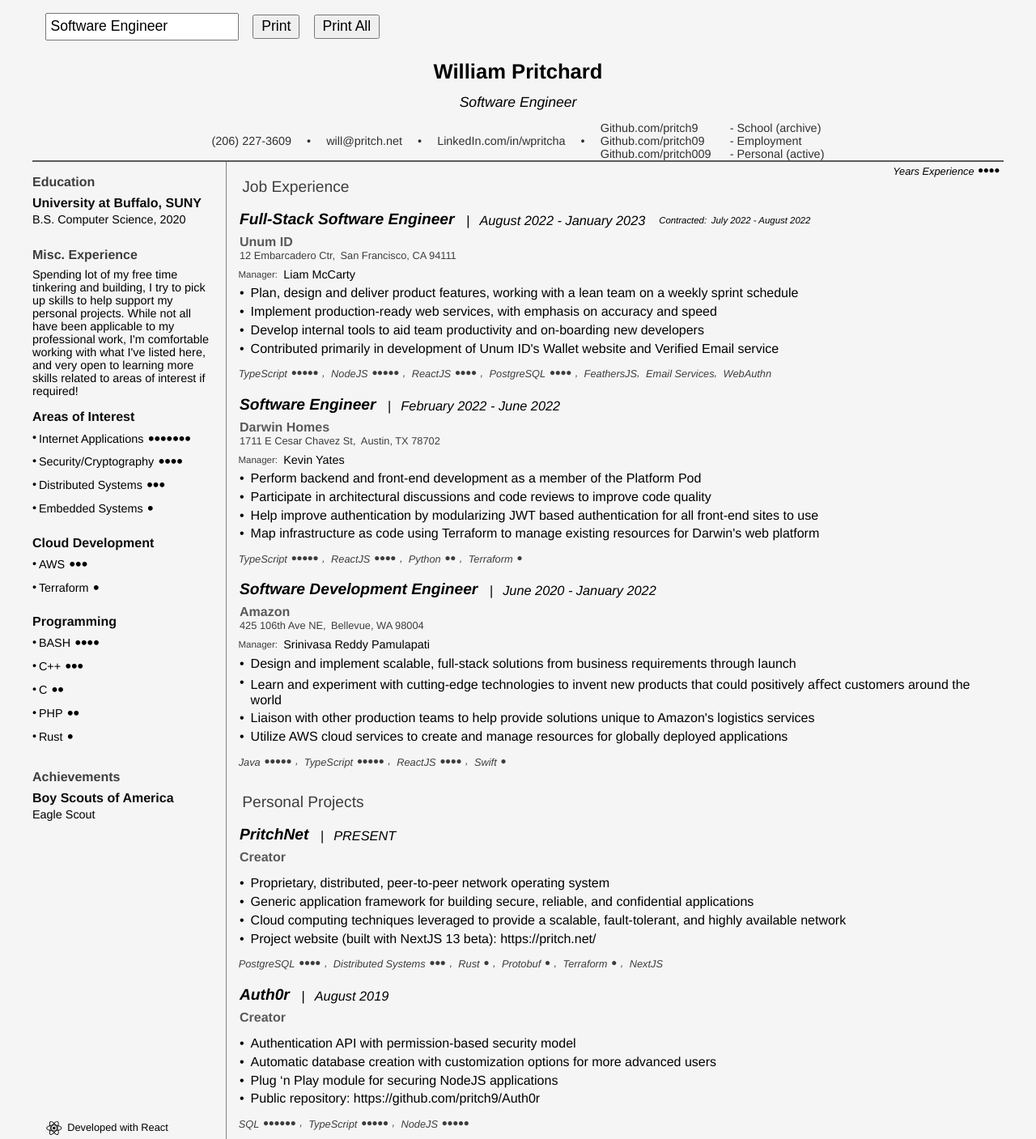
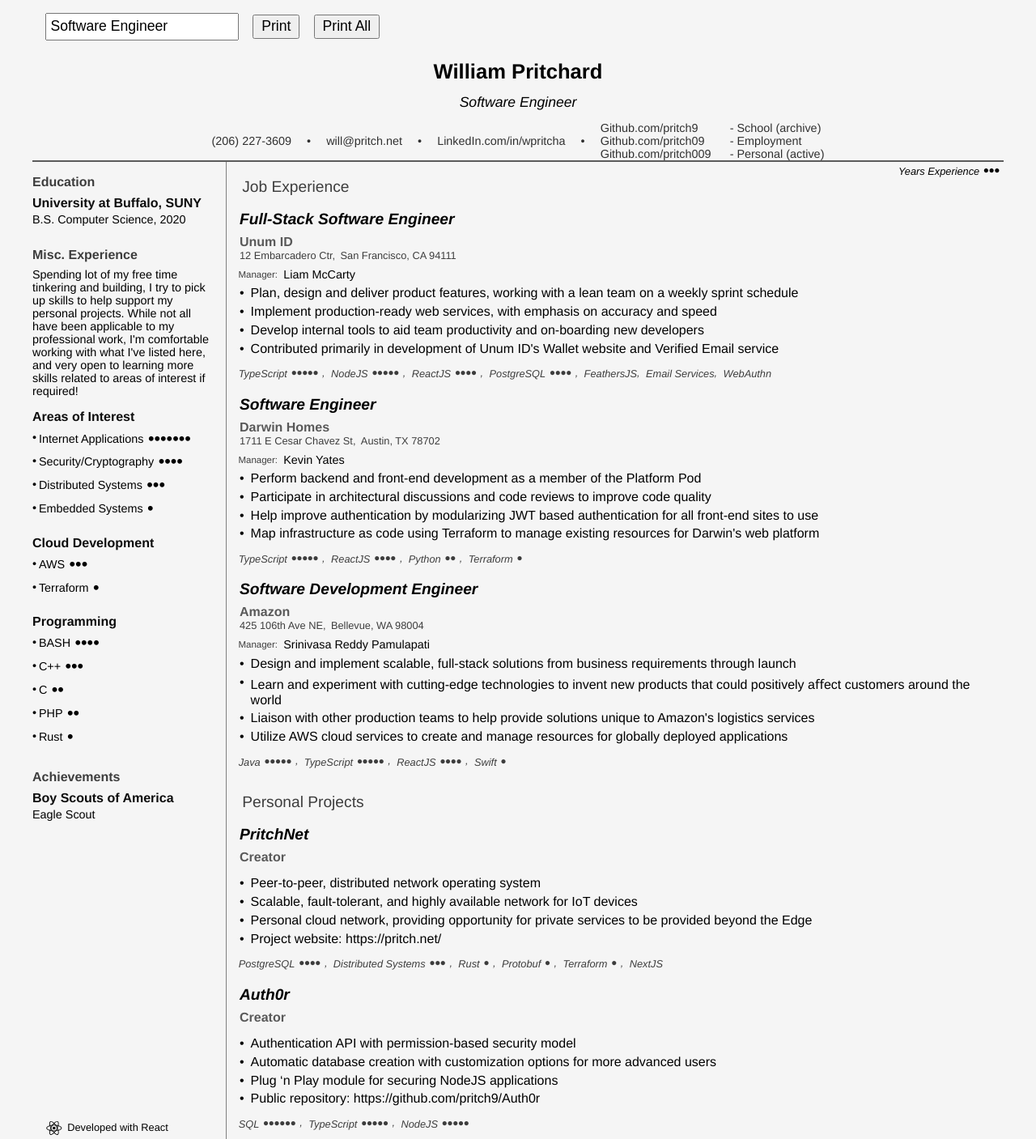
Before and after one commit to pritch9/react-portfolio, a React (Create React App) app: page / in a window 1280 px wide. Shown: the whole page at 81% size. Built offline with nearby package versions, Linux system fonts and the light colour scheme.

Commit message:
Changes to text and style

```diff
--- a/src/app/App.tsx
+++ b/src/app/App.tsx
@@ -163,10 +163,10 @@
 				role: "Creator",
 				keywords: ["Rust", "Distributed Systems", "Protobuf", "NextJS", "PostgreSQL", "Terraform"],
 				bullets: [
-					"Proprietary, distributed, peer-to-peer network operating system",
-					"Generic application framework for building secure, reliable, and confidential applications",
-					"Cloud computing techniques leveraged to provide a scalable, fault-tolerant, and highly available network",
-					"Project website (built with NextJS 13 beta): https://pritch.net/"
+					"Peer-to-peer, distributed network operating system",
+					"Scalable, fault-tolerant, and highly available network for IoT devices",
+					"Personal cloud network, providing opportunity for private services to be provided beyond the Edge",
+					"Project website: https://pritch.net/"
 				]
 			},
 			{
--- a/src/app/components/Experience.module.scss
+++ b/src/app/components/Experience.module.scss
@@ -100,7 +100,7 @@
 
           .TimeFrame {
             gap: var(--title-gap);
-            display: flex;
+            display: none;
             font-weight: normal;
             font-size: 0.85em;
 
--- a/src/app/components/Experience.tsx
+++ b/src/app/components/Experience.tsx
@@ -113,7 +113,7 @@
 
     return <div id={styles.Experience} className={className}>
         <div id={styles.Legend}>
-            <span style={{ fontStyle: 'italic' }}>{ScoreName}</span><Scorable value={4} />
+            <span style={{ fontStyle: 'italic' }}>{ScoreName}</span><Scorable value={3} />
         </div>
         <div className={styles.Section}>
             <div className={styles.Title}>Job Experience</div>
--- a/src/app/components/ModMenu.tsx
+++ b/src/app/components/ModMenu.tsx
@@ -96,6 +96,10 @@
         }
     }, [autoTitles, isAutoPrinting, isAutoPrintingHasLock, setTitle]);
 
+    useEffect(() => {
+        setTitle(title);
+    }, [])
+
     return <div id={styles.ModMenu}>
         <input type='text' id={styles.Title} value={title} onChange={onChangeTitle} disabled={isAutoPrinting}/>
         <button id={styles.PrintButton} onClick={onPrint} type="button" disabled={isAutoPrinting}>Print</button>
```
